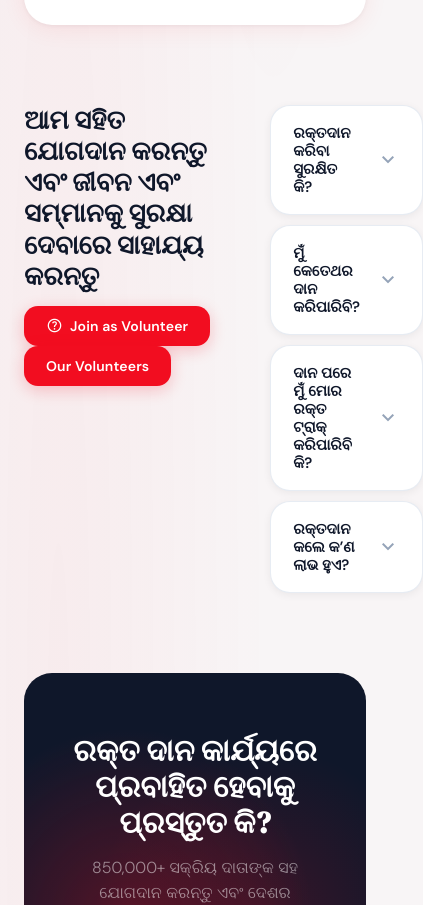
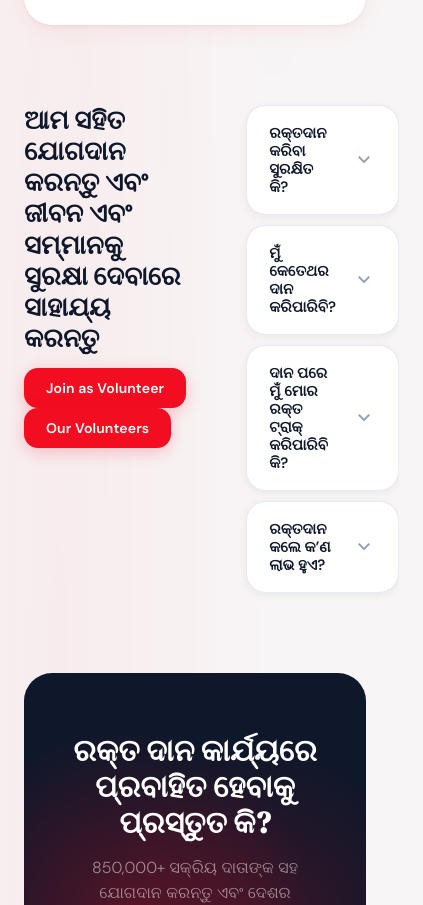
Before and after one commit to bhadrakzillaraktasangathan/web, a plain HTML site: page index.html in a window 390 px wide. Shown: the part 4497-5402 px from the top of the page, 423 px wide, since content can reach past the window. Drawn offline with nearby package versions, Linux system fonts and the light colour scheme; no server answers.

Commit message:
Update index.html

```diff
--- a/index.html
+++ b/index.html
@@ -225,10 +225,10 @@
       <section id="faq" style="padding:0 0 80px;">
         <div style="display:grid;grid-template-columns:1fr 2fr;gap:60px;align-items:start;">
           <div>
-            <h2 class="font-serif" style="font-size:clamp(26px,4vw,38px);margin-bottom:14px;">ଆମ ସହିତ ଯୋଗଦାନ କରନ୍ତୁ ଏବଂ ଜୀବନ ଏବଂ ସମ୍ମାନକୁ ସୁରକ୍ଷା ଦେବାରେ ସାହାଯ୍ୟ କରନ୍ତୁ</h2>
+            <h3 class="font-serif" style="font-size:clamp(26px,4vw,38px);margin-bottom:14px;">ଆମ ସହିତ ଯୋଗଦାନ କରନ୍ତୁ ଏବଂ ଜୀବନ ଏବଂ ସମ୍ମାନକୁ ସୁରକ୍ଷା ଦେବାରେ ସାହାଯ୍ୟ କରନ୍ତୁ</h2>
             <button class="btn btn-primary" onclick="">
-              <span class="material-symbols-outlined" style="font-size:17px;">help</span><a href="https://forms.gle/ScGVf2wM8ZbR17F36"> Join as Volunteer</a>
-            </button></n>
+              <a href="https://forms.gle/ScGVf2wM8ZbR17F36"> Join as Volunteer</a>
+            </button></br>
                <button class="btn btn-primary" onclick="">
               <a href="https://docs.google.com/spreadsheets/d/1wIYlyDto4L5yQjpT552_73D8zxf-PG6rBCyIshUw_8Y/edit?usp=sharing"> Our Volunteers</a>
             </button>
```
